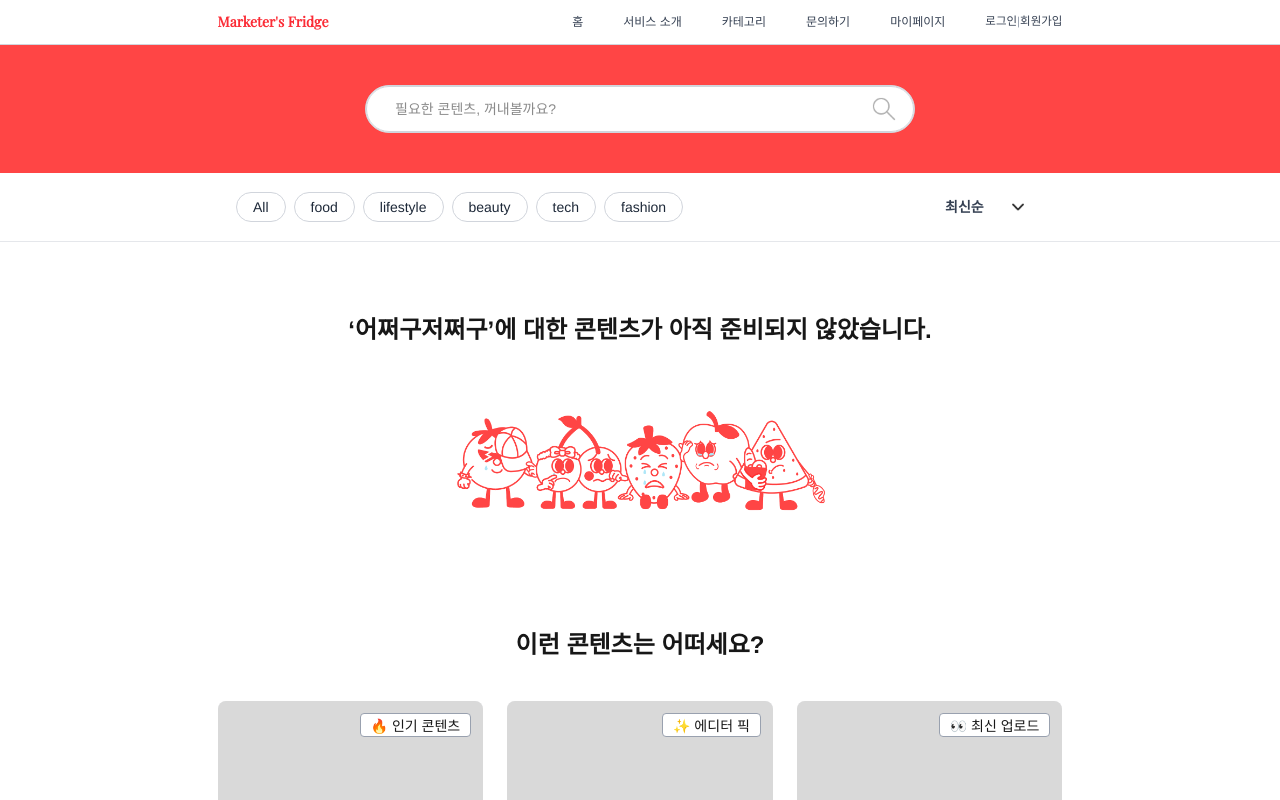
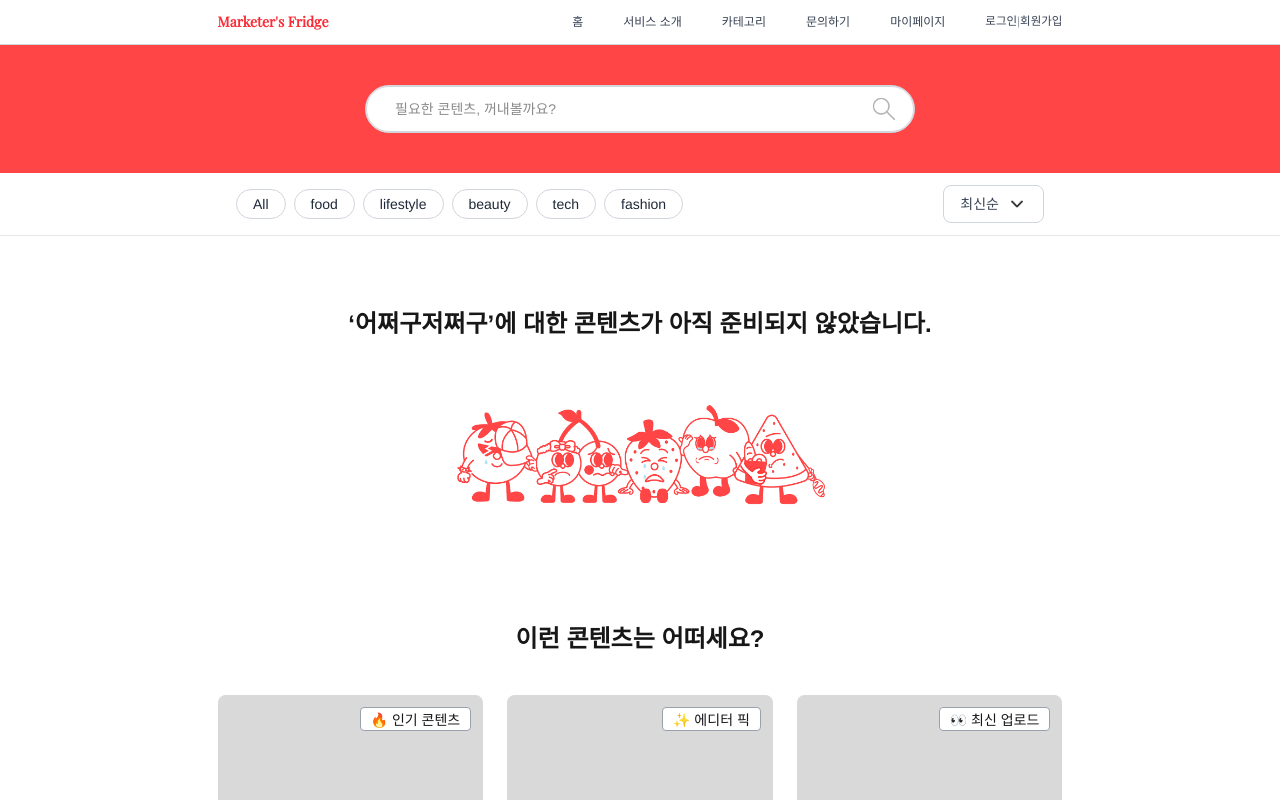
Before and after one commit to Marketer-s-Fridge/Client, a Next.js app: page /search/noResult in a window 1280 px wide. Shown: the top 800 px of the page. Built offline with nearby package versions, Linux system fonts and the light colour scheme.

Commit message:
fix: 검색화면 드롭다운 커스텀 드롭다운 컴포넌트로 변경

```diff
--- a/src/components/categoryTabBar.tsx
+++ b/src/components/categoryTabBar.tsx
@@ -3,6 +3,7 @@
 import React from "react";
 // import Image from "next/image";
 import CategoryDropdown from "./categoryDropdown";
+import CustomDropdown from "./customDropdown";
 
 type CategoryTabBarProps = {
   categories: string[];
@@ -44,10 +45,11 @@ export default function CategoryTabBar({
         {/* 정렬 드롭다운 */}
 
         <div className="relative  text-xs sm:text-sm text-gray-700 self-center">
-          <CategoryDropdown
-            items={sortOptions}
-            selected={selectedSort}
+          <CustomDropdown
+            options={sortOptions}
+            label={selectedSort}
             onSelect={onSortChange}
+            buttonClassName="rounded-lg"
           />
         </div>
       </div>
```
